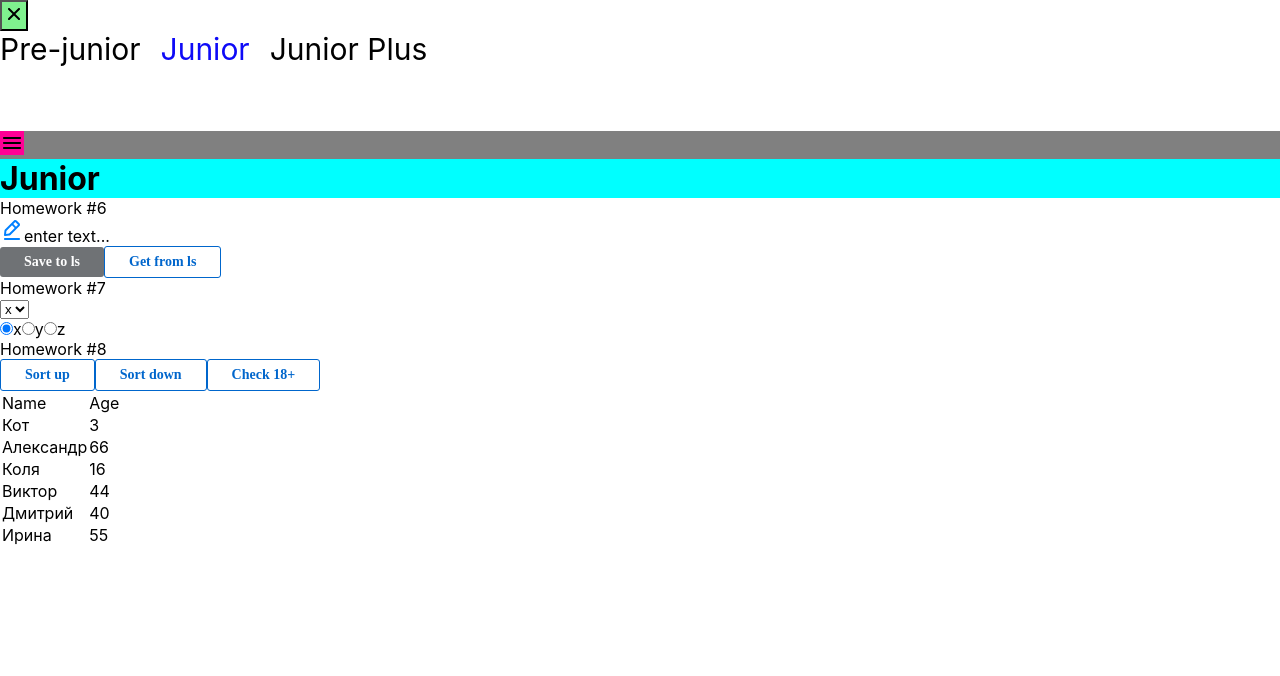
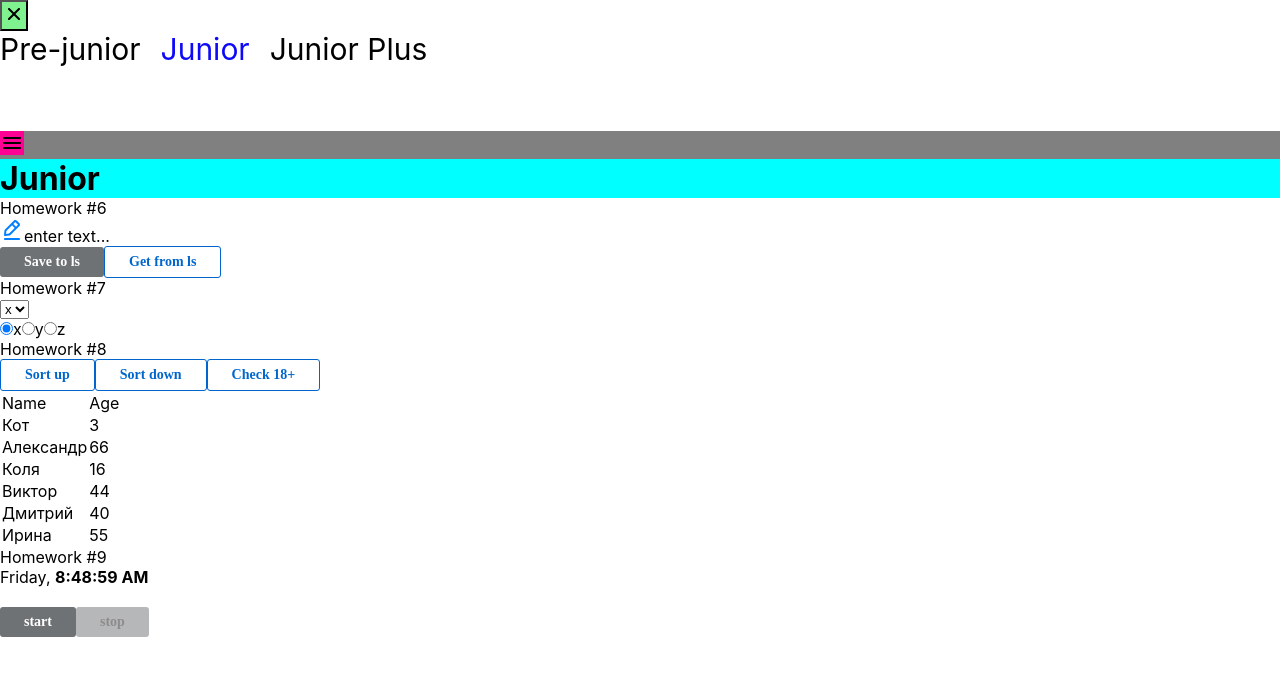
Before and after one commit to RuslanZhavoronkov/hw_Tuesday, a React (Create React App) app: page /#/junior in a window 1280 px wide. Shown: the top 676 px of the page. Built offline with nearby package versions, Linux system fonts and the light colour scheme.

Commit message:
Home Work 9

```diff
--- a/src/s2-homeworks/hw05/pages/Junior.tsx
+++ b/src/s2-homeworks/hw05/pages/Junior.tsx
@@ -2,6 +2,7 @@ import React from 'react'
 import HW6 from '../../hw06/HW6'
 import HW7 from '../../hw07/HW7'
 import HW8 from '../../hw08/HW8'
+import HW9 from '../../hw09/HW9'
 // import HW6 from '../../hw06/HW6'
 // import HW7 from '../../hw07/HW7'
 // import HW8 from '../../hw08/HW8'
@@ -13,7 +14,7 @@ function Junior() {
             <HW6 />
             <HW7 />
             <HW8 />
-            {/*<HW9 />*/}
+            <HW9 />
         </div>
     )
 }
--- a/src/s2-homeworks/hw09/Clock.tsx
+++ b/src/s2-homeworks/hw09/Clock.tsx
@@ -1,38 +1,64 @@
-import React, {useState} from 'react'
+import React, { useEffect, useState } from 'react'
 import SuperButton from '../hw04/common/c2-SuperButton/SuperButton'
-import {restoreState} from '../hw06/localStorage/localStorage'
+import { restoreState } from '../hw06/localStorage/localStorage'
 import s from './Clock.module.css'
 
 function Clock() {
-    const [timerId, setTimerId] = useState<number | undefined>(undefined)
+    const [timerId, setTimerId] = useState<any>(undefined)
+
     // for autotests // не менять // можно подсунуть в локалСторэдж нужную дату, чтоб увидеть как она отображается
     const [date, setDate] = useState<Date>(new Date(restoreState('hw9-date', Date.now())))
     const [show, setShow] = useState<boolean>(false)
 
-    const start = () => {
+    const [timeRun, setTimeRun] = useState<boolean> (false)
+    const [timeStop, setTimeStop] = useState <boolean>(true)
+
+     const start = () => {
         // пишут студенты // запустить часы (должно отображаться реальное время, а не +1)
         // сохранить ид таймера (https://learn.javascript.ru/settimeout-setinterval#setinterval)
+        setTimeRun(true)
+        setTimeStop(false)
+
+
+        let id = setInterval(() => {
+            console.log('SetInterval')
+
+            setDate(() => new Date())
+         }, 1000)
+
+         setTimerId(id)
 
     }
 
+
     const stop = () => {
+
         // пишут студенты // поставить часы на паузу, обнулить ид таймера (timerId <- undefined)
-
+      clearInterval(timerId)
+      setTimeStop(true)
+      setTimeRun(false)
     }
 
     const onMouseEnter = () => { // пишут студенты // показать дату если наведена мышка
-
+          setShow(true)
     }
     const onMouseLeave = () => { // пишут студенты // спрятать дату если мышка не наведена
-
+        setShow(false)
     }
 
-    const stringTime = 'date->time' || <br/> // часы24:минуты:секунды (01:02:03)/(23:02:03)/(24:00:00)/(00:00:01) // пишут студенты
-    const stringDate = 'date->date' || <br/> // день.месяц.год (01.02.2022) // пишут студенты, варианты 01.02.0123/01.02.-123/01.02.12345 не рассматриваем
+    // const stringTime = 'date->time' || <br /> // часы24:минуты:секунды (01:02:03)/(23:02:03)/(24:00:00)/(00:00:01) // пишут студенты
+    // const stringDate = 'date->date' || <br /> // день.месяц.год (01.02.2022) // пишут студенты, варианты 01.02.0123/01.02.-123/01.02.12345 не рассматриваем
+    const stringTime = date.toLocaleTimeString() || <br />
+    const stringDate = date.toLocaleDateString('ru-Ru') || <br />
 
     // день недели на английском, месяц на английском (https://learn.javascript.ru/intl#intl-datetimeformat)
-    const stringDay = 'date->day' || <br/> // пишут студенты
-    const stringMonth = 'date->month' || <br/> // пишут студенты
+    // const stringDay = 'date->day' || <br /> // пишут студенты
+    // const stringMonth = 'date->month' || <br /> // пишут студенты
+
+    const stringDay =  date.toLocaleString('en-US', { weekday: 'long' }) || <br />
+    const stringMonth = date.toLocaleString('en-US', { month: 'long' }) || <br />
+
+
 
     return (
         <div className={s.clock}>
@@ -57,7 +83,7 @@ function Clock() {
                         </>
                     ) : (
                         <>
-                            <br/>
+                            <br />
                         </>
                     )}
                 </div>
@@ -66,14 +92,14 @@ function Clock() {
             <div className={s.buttonsContainer}>
                 <SuperButton
                     id={'hw9-button-start'}
-                    disabled={true} // пишут студенты // задизэйблить если таймер запущен
+                    disabled={timeRun} // пишут студенты // задизэйблить если таймер запущен
                     onClick={start}
                 >
                     start
                 </SuperButton>
                 <SuperButton
                     id={'hw9-button-stop'}
-                    disabled={true} // пишут студенты // задизэйблить если таймер не запущен
+                    disabled={timeStop} // пишут студенты // задизэйблить если таймер не запущен
                     onClick={stop}
                 >
                     stop
@@ -84,3 +110,7 @@ function Clock() {
 }
 
 export default Clock
+
+
+//_________________________________________________________________________________________________________________________________________________________________
+//const [timerId, setTimerId] = useState<number | undefined | any>(undefined)
```
